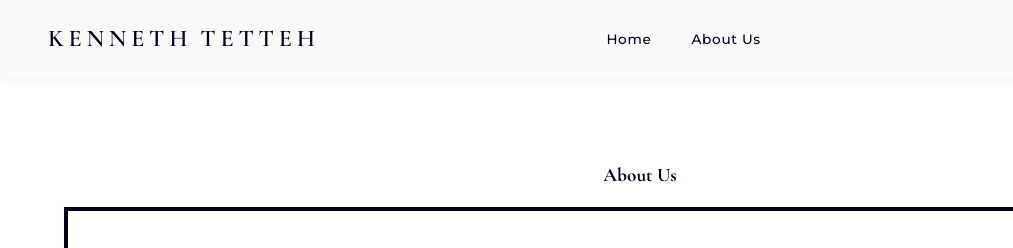
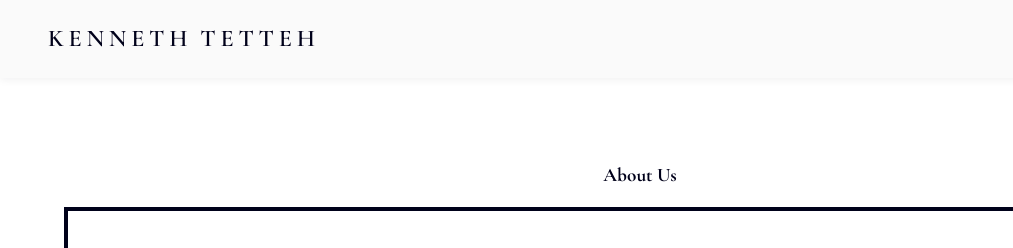
Before and after one commit to naatswei/KennethTettehconsultation, a website built with Vite: page about.html in a window 1280 px wide. Shown: the top 248 px of the page, 0-1013 px from the left. Built offline with nearby package versions, Linux system fonts and the light colour scheme.

Commit message:
Remove navigation links from About Us header

```diff
--- a/about.html
+++ b/about.html
@@ -23,12 +23,7 @@
                 <span class="logo-text">KENNETH</span>
                 <span class="logo-accent">TETTEH</span>
             </a>
-            <div class="nav-links-container">
-                <ul class="nav-links">
-                    <li><a href="/">Home</a></li>
-                    <li><a href="/about" class="active">About Us</a></li>
-                </ul>
-            </div>
+
             <a href="/" class="nav-cta">
                 <svg width="24" height="24" viewBox="0 0 24 24" fill="none" stroke="currentColor" stroke-width="2">
                     <path d="M19 12H5M12 19l-7-7 7-7" />
```
